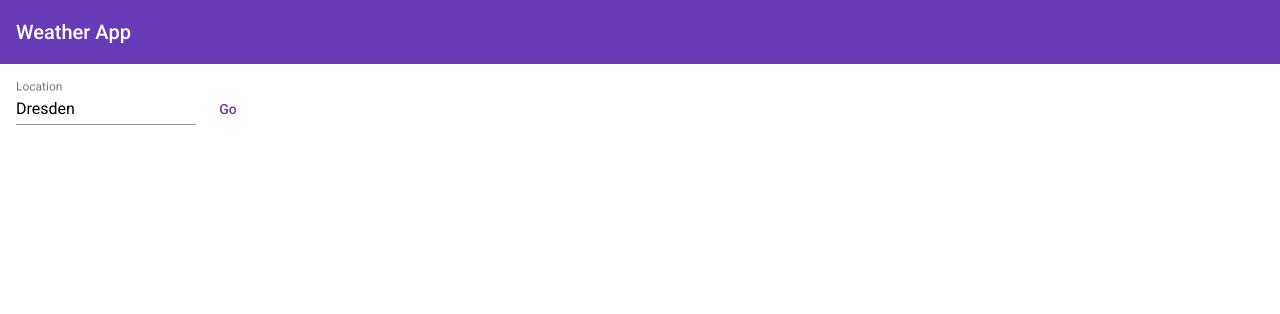
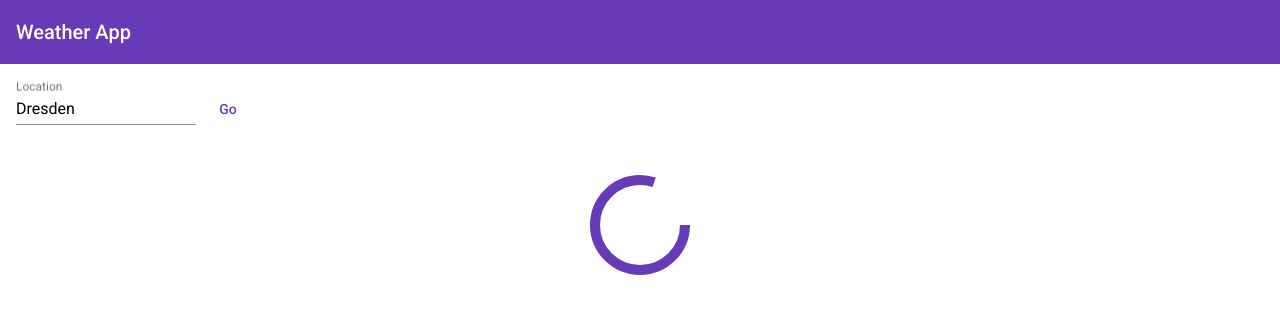
Before and after one commit to datrinh/weather, an Angular app: page /home in a window 1280 px wide. Shown: the top 314 px of the page. Built offline with nearby package versions, Linux system fonts and the light colour scheme; no server answers.

Commit message:
added spinner animation

```diff
--- a/src/app/home/home.component.html
+++ b/src/app/home/home.component.html
@@ -6,7 +6,7 @@
     Go
   </button>
 
-  <ng-container *ngIf="weatherData">
+  <ng-container *ngIf="weatherData && !loading">
     <app-currently
       [location]="location.name"
       [summary]="weatherData.currently.summary"
@@ -20,4 +20,6 @@
       [summary]="daily.summary"
     ></app-forecast>
   </ng-container>
+
+  <mat-spinner *ngIf="loading"></mat-spinner>
 </div>
--- a/src/app/home/home.component.scss
+++ b/src/app/home/home.component.scss
@@ -1,3 +1,9 @@
 .wrapper {
   padding: 1em;
 }
+
+mat-spinner {
+  margin-left: auto;
+  margin-right: auto;
+  margin-top: 30px;
+}
--- a/src/app/home/home.component.ts
+++ b/src/app/home/home.component.ts
@@ -10,6 +10,7 @@ import { DarkSkyResponse, DailyDatum, Daily } from '../shared/DarkSkyResponse';
   styleUrls: ['./home.component.scss']
 })
 export class HomeComponent implements OnInit {
+  loading = false;
   location;
   weatherData: DarkSkyResponse;
   daily: Daily;
@@ -26,6 +27,7 @@ export class HomeComponent implements OnInit {
    * @param searchTerm search string can be location
    */
   lookUpWeather(searchTerm: string) {
+    this.loading = true;
     this.geo
       .getCoordinates(searchTerm)
       .pipe(
@@ -38,6 +40,7 @@ export class HomeComponent implements OnInit {
       .subscribe(res => {
         this.weatherData = res;
         this.daily = res.daily;
+        this.loading = false;
         console.log(res);
       });
   }
```
Also changed, not shown: src/app/app.module.ts (+10 -2 lines).
